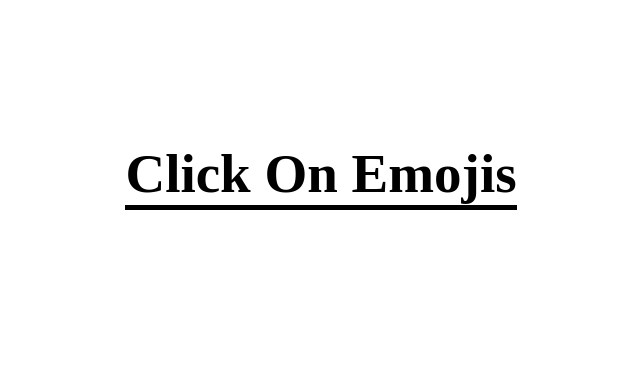
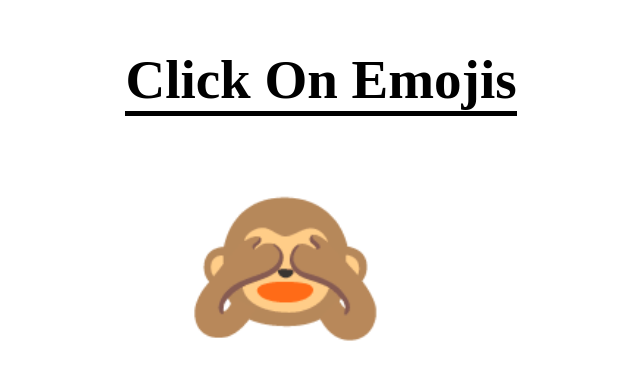
Before and after one commit to Ishazaka/changing-emojis, a plain HTML site: page index.html in a window 1280 px wide. Shown: the part 196-576 px from the top of the page, without its empty margins (319-959 px from the left). Drawn offline with Linux system fonts and the light colour scheme.

Commit message:
Update style.css

```diff
--- a/style.css
+++ b/style.css
@@ -26,3 +26,7 @@ h1{
  display: none;
 
 }
+
+.active{
+  display: block;
+}
```
